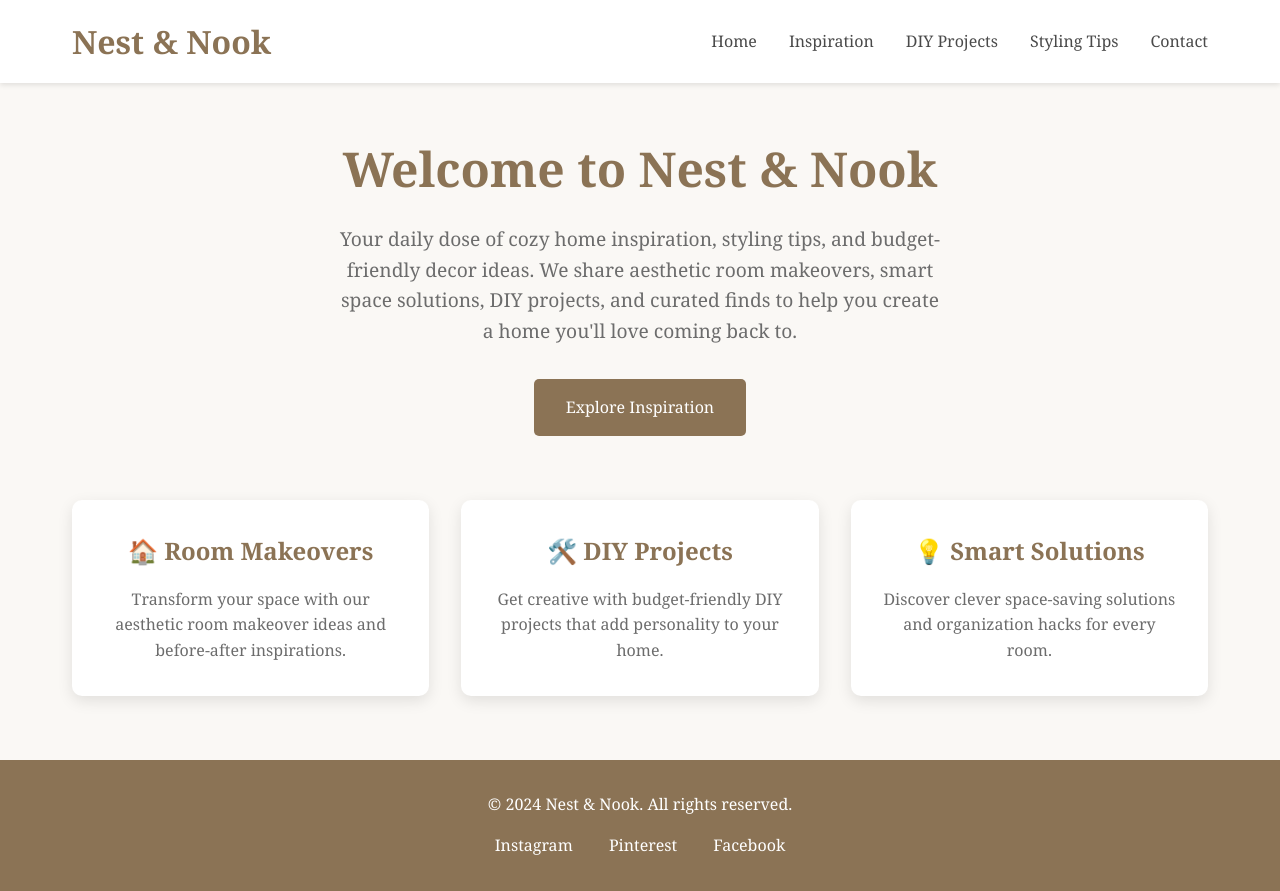
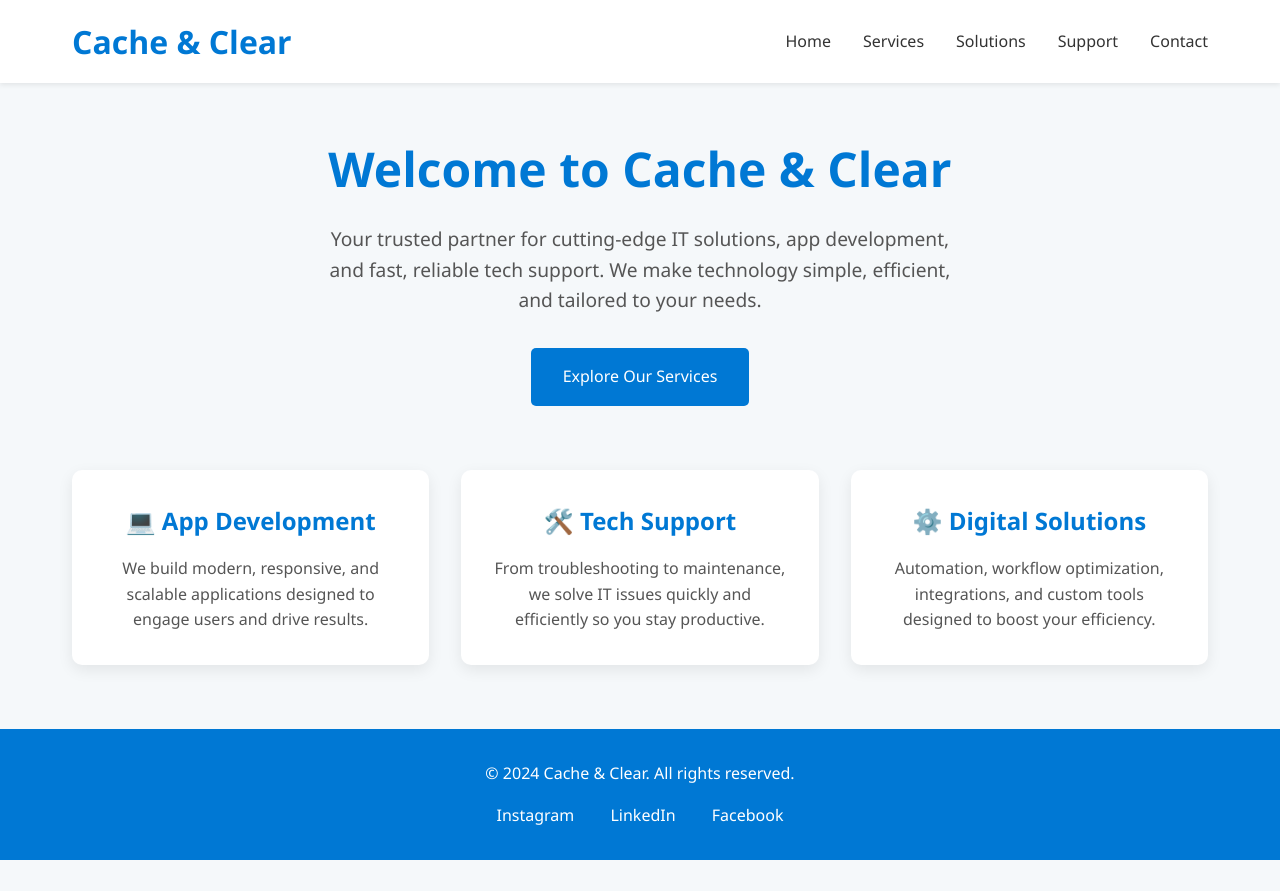
Before and after one commit to jose-descartin/github-threads, a website: page index.html in a window 1280 px wide. After the commit the page ends 860 px from the top, so only its background shows below. Drawn offline with Linux system fonts and the light colour scheme.

Commit message:
Update index.html for Cache and Clear

```diff
--- a/index.html
+++ b/index.html
@@ -3,7 +3,7 @@
 <head>
     <meta charset="UTF-8">
     <meta name="viewport" content="width=device-width, initial-scale=1.0">
-    <title>Nest & Nook - Cozy Home Inspiration</title>
+    <title>Cache & Clear - Smart IT Solutions</title>
     <style>
         * {
             margin: 0;
@@ -12,16 +12,16 @@
         }
 
         body {
-            font-family: 'Georgia', serif;
+            font-family: 'Segoe UI', sans-serif;
             line-height: 1.6;
-            color: #4a4a4a;
-            background-color: #faf8f5;
+            color: #333;
+            background-color: #f5f8fa;
         }
 
         header {
-            background-color: #fff;
+            background-color: #ffffff;
             padding: 1rem 0;
-            box-shadow: 0 2px 5px rgba(0,0,0,0.1);
+            box-shadow: 0 2px 5px rgba(0,0,0,0.08);
             position: sticky;
             top: 0;
             z-index: 100;
@@ -39,7 +39,7 @@
         .logo {
             font-size: 2rem;
             font-weight: bold;
-            color: #8b7355;
+            color: #0078d4;
         }
 
         .nav-links {
@@ -50,12 +50,12 @@
 
         .nav-links a {
             text-decoration: none;
-            color: #4a4a4a;
+            color: #333;
             transition: color 0.3s;
         }
 
         .nav-links a:hover {
-            color: #8b7355;
+            color: #0078d4;
         }
 
         .hero {
@@ -67,20 +67,20 @@
 
         .hero h1 {
             font-size: 3rem;
-            color: #8b7355;
+            color: #0078d4;
             margin-bottom: 1rem;
         }
 
         .hero p {
             font-size: 1.2rem;
-            color: #6c6c6c;
-            max-width: 600px;
+            color: #555;
+            max-width: 650px;
             margin: 0 auto 2rem;
         }
 
         .cta-button {
             display: inline-block;
-            background-color: #8b7355;
+            background-color: #0078d4;
             color: white;
             padding: 1rem 2rem;
             text-decoration: none;
@@ -89,7 +89,7 @@
         }
 
         .cta-button:hover {
-            background-color: #6d5a44;
+            background-color: #005fa3;
         }
 
         .features {
@@ -105,22 +105,22 @@
             background-color: white;
             padding: 2rem;
             border-radius: 10px;
-            box-shadow: 0 5px 15px rgba(0,0,0,0.1);
+            box-shadow: 0 5px 15px rgba(0,0,0,0.08);
             text-align: center;
         }
 
         .feature-card h3 {
-            color: #8b7355;
+            color: #0078d4;
             margin-bottom: 1rem;
             font-size: 1.5rem;
         }
 
         .feature-card p {
-            color: #6c6c6c;
+            color: #555;
         }
 
         footer {
-            background-color: #8b7355;
+            background-color: #0078d4;
             color: white;
             text-align: center;
             padding: 2rem 0;
@@ -141,43 +141,43 @@
 <body>
     <header>
         <nav>
-            <div class="logo">Nest & Nook</div>
+            <div class="logo">Cache & Clear</div>
             <ul class="nav-links">
                 <li><a href="#home">Home</a></li>
-                <li><a href="#inspiration">Inspiration</a></li>
-                <li><a href="#diy">DIY Projects</a></li>
-                <li><a href="#tips">Styling Tips</a></li>
+                <li><a href="#services">Services</a></li>
+                <li><a href="#solutions">Solutions</a></li>
+                <li><a href="#support">Support</a></li>
                 <li><a href="#contact">Contact</a></li>
             </ul>
         </nav>
     </header>
 
-    <section class="hero">
-        <h1>Welcome to Nest & Nook</h1>
-        <p>Your daily dose of cozy home inspiration, styling tips, and budget-friendly decor ideas. We share aesthetic room makeovers, smart space solutions, DIY projects, and curated finds to help you create a home you'll love coming back to.</p>
-        <a href="#inspiration" class="cta-button">Explore Inspiration</a>
+    <section class="hero" id="home">
+        <h1>Welcome to Cache & Clear</h1>
+        <p>Your trusted partner for cutting-edge IT solutions, app development, and fast, reliable tech support. We make technology simple, efficient, and tailored to your needs.</p>
+        <a href="#services" class="cta-button">Explore Our Services</a>
     </section>
 
-    <section class="features">
+    <section class="features" id="services">
         <div class="feature-card">
-            <h3>🏠 Room Makeovers</h3>
-            <p>Transform your space with our aesthetic room makeover ideas and before-after inspirations.</p>
+            <h3>💻 App Development</h3>
+            <p>We build modern, responsive, and scalable applications designed to engage users and drive results.</p>
         </div>
         <div class="feature-card">
-            <h3>🛠️ DIY Projects</h3>
-            <p>Get creative with budget-friendly DIY projects that add personality to your home.</p>
+            <h3>🛠️ Tech Support</h3>
+            <p>From troubleshooting to maintenance, we solve IT issues quickly and efficiently so you stay productive.</p>
         </div>
         <div class="feature-card">
-            <h3>💡 Smart Solutions</h3>
-            <p>Discover clever space-saving solutions and organization hacks for every room.</p>
+            <h3>⚙️ Digital Solutions</h3>
+            <p>Automation, workflow optimization, integrations, and custom tools designed to boost your efficiency.</p>
         </div>
     </section>
 
     <footer>
-        <p>&copy; 2024 Nest & Nook. All rights reserved.</p>
+        <p>&copy; 2024 Cache & Clear. All rights reserved.</p>
         <div class="social-links">
             <a href="#">Instagram</a>
-            <a href="#">Pinterest</a>
+            <a href="#">LinkedIn</a>
             <a href="#">Facebook</a>
         </div>
     </footer>
```
